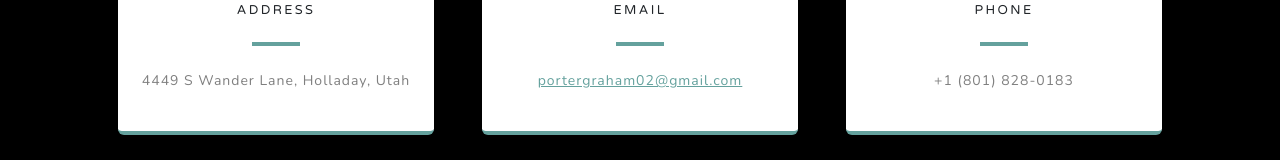
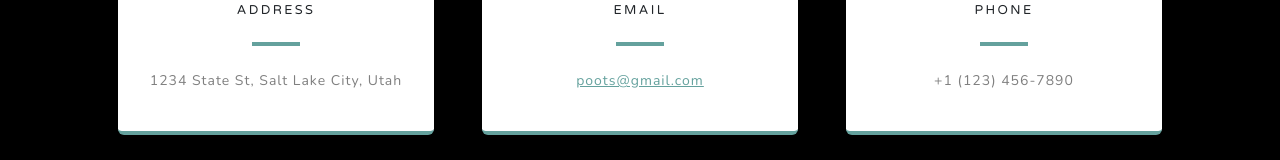
Before and after one commit to porterwg/himothy, a plain HTML site: page index.html in a window 1280 px wide. Shown: the part 3957-4117 px from the top of the page. Drawn offline with nearby package versions, Linux system fonts and the light colour scheme.

Commit message:
Update index.html

```diff
--- a/index.html
+++ b/index.html
@@ -158,7 +158,7 @@
                                 <i class="fas fa-map-marked-alt text-primary mb-2"></i>
                                 <h4 class="text-uppercase m-0">Address</h4>
                                 <hr class="my-4 mx-auto" />
-                                <div class="small text-black-50">4449 S Wander Lane, Holladay, Utah</div>
+                                <div class="small text-black-50">1234 State St, Salt Lake City, Utah</div>
                             </div>
                         </div>
                     </div>
@@ -168,7 +168,7 @@
                                 <i class="fas fa-envelope text-primary mb-2"></i>
                                 <h4 class="text-uppercase m-0">Email</h4>
                                 <hr class="my-4 mx-auto" />
-                                <div class="small text-black-50"><a href="#!">portergraham02@gmail.com</a></div>
+                                <div class="small text-black-50"><a href="#!">poots@gmail.com</a></div>
                             </div>
                         </div>
                     </div>
@@ -178,7 +178,7 @@
                                 <i class="fas fa-mobile-alt text-primary mb-2"></i>
                                 <h4 class="text-uppercase m-0">Phone</h4>
                                 <hr class="my-4 mx-auto" />
-                                <div class="small text-black-50">+1 (801) 828-0183</div>
+                                <div class="small text-black-50">+1 (123) 456-7890</div>
                             </div>
                         </div>
                     </div>
```
